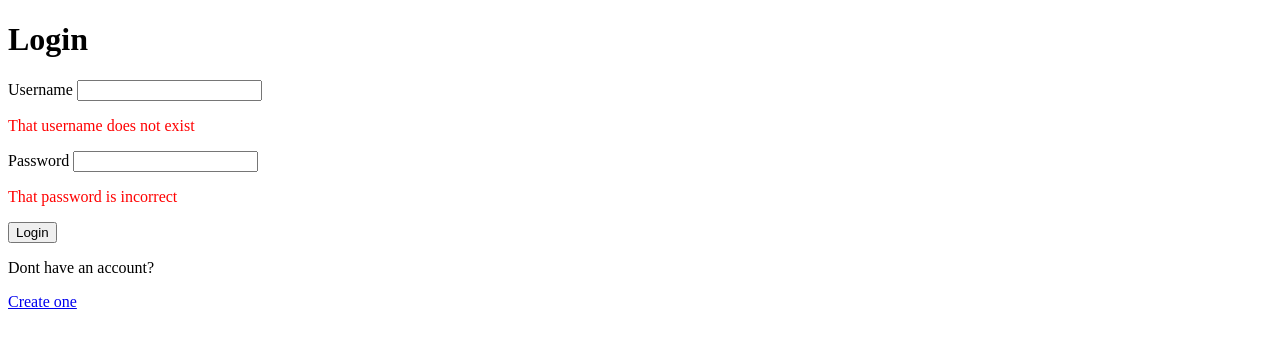
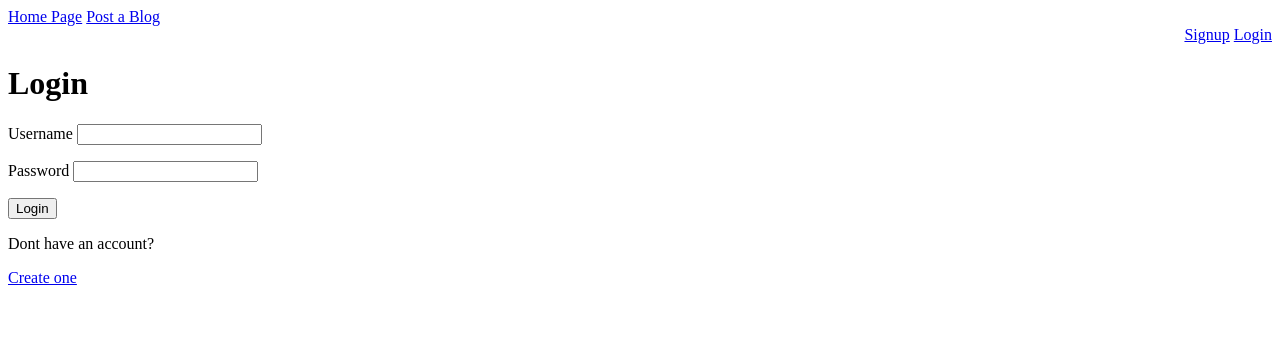
Before and after one commit to K17020/blogz, a Flask app: page /login in a window 1280 px wide. Shown: the top 348 px of the page. Run offline with Flask 2, Linux system fonts and the light colour scheme.

Commit message:
add links for navigation for the website

```diff
--- a/main.py
+++ b/main.py
@@ -46,8 +46,6 @@ def signup():
         password = request.form['password']
         verify_password = request.form['verify_password']
 
-        request_username = User.username
-
         # Error messages
         error_User = 'Please enter a username'
         error_Exist = 'The username already exist'
@@ -85,10 +83,22 @@ def newpost():
 # route for users to login to their own blog
 @app.route('/login', methods=['POST','GET'])
 def login():
+
     error_User = "That username does not exist"
     error_PW = 'That password is incorrect'
 
-    return render_template("login.html", error_User=error_User, error_PW=error_PW) # renders the template for the user login page
+    username = User.query.all()
+
+    if request.method == 'POST': # If the user attempts to post data to the table
+        username = request.form['username'] # grab the username from the login page
+        #password = request.form['password'] # grab the password from the login page
+
+        compare_name = User.query.filter_by(username=username).first() # Checks to see if the user name is in the data base by query the table for the name from the form
+
+        if compare_name: # If the user name is in the database return error meessage
+            render_template('login.html',error_User=error_User)
+
+    return render_template("login.html",username=username) # renders the template for the user login page
 
 if __name__ == '__main__':
     app.run()
--- a/static/style.css
+++ b/static/style.css
@@ -1,3 +1,7 @@
 .error {
     color: red;
 }
+
+.user_information {
+    text-align: right;
+}
--- a/templates/base.html
+++ b/templates/base.html
@@ -3,6 +3,14 @@
 
 <head>
     <link type='text/css' rel='stylesheet' href='static/style.css'>
+    <nav class='blog_information'>
+        <a href="/">Home Page</a>
+        <a href='/newpost'>Post a Blog</a>
+    </nav>
+    <nav class='user_information'>
+        <a href='/signup'>Signup</a>
+        <a href='/login'>Login</a>
+    </nav>
 </head>
 
 <body>
```
